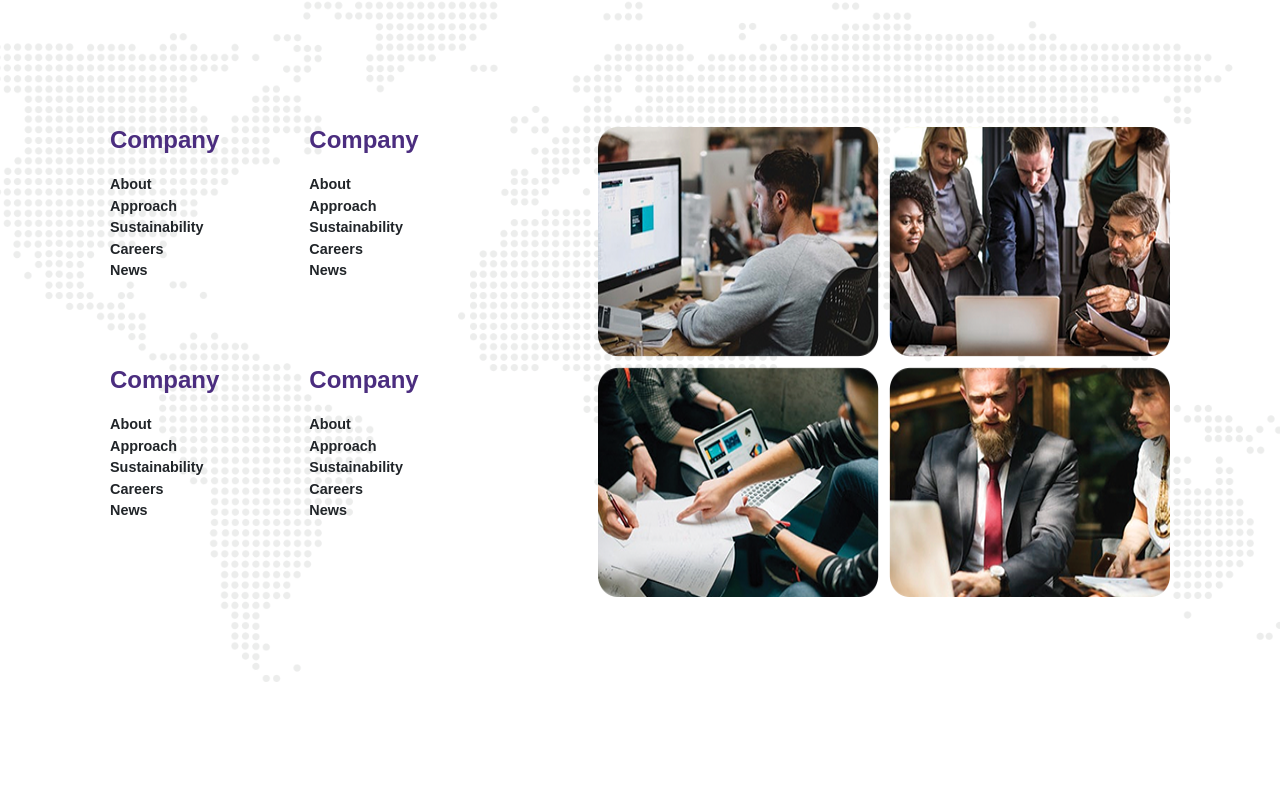
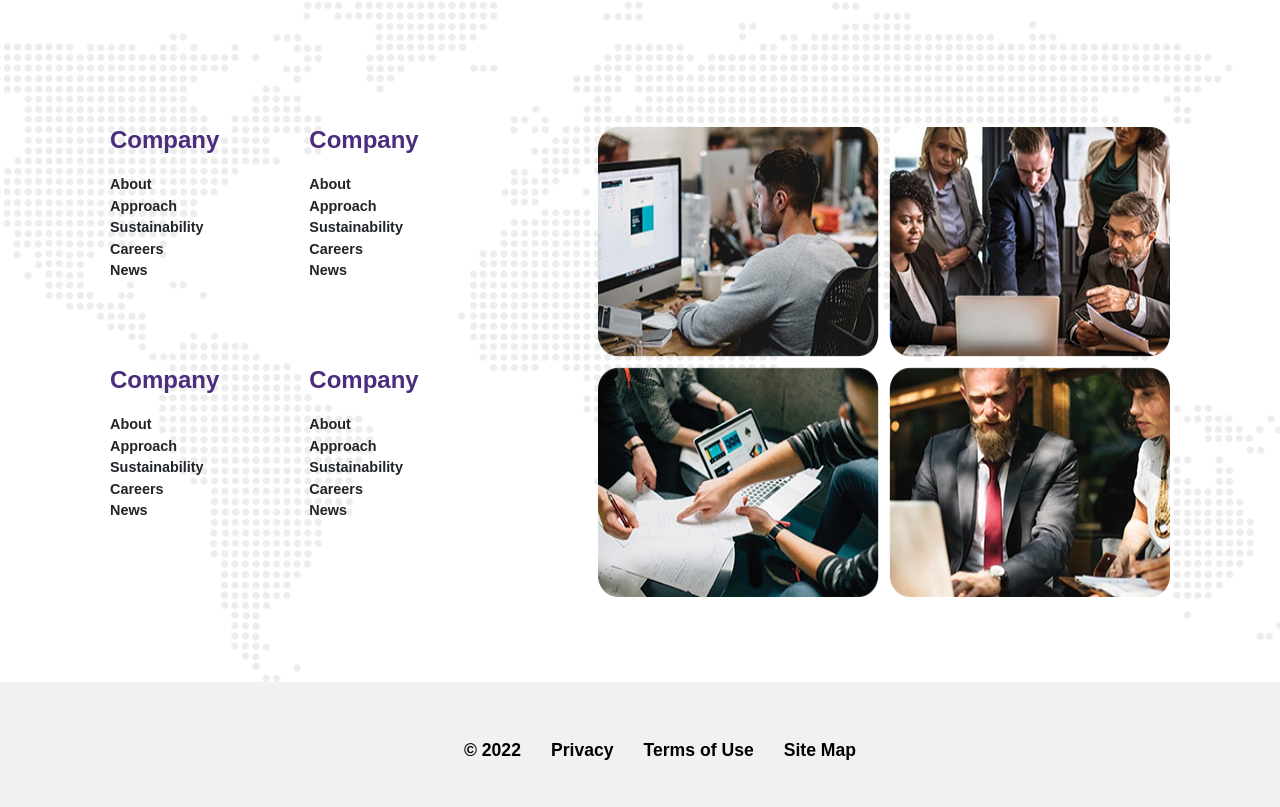
Before and after one commit to ScionRs/BlueRex, a website: page src/index.html in a window 1280 px wide. Shown: the part 6626-7433 px from the top of the page. Before the commit the page ends 7308 px from the top, so only its background shows below. Drawn offline with Linux system fonts and the light colour scheme.

Commit message:
Added footer

```diff
--- a/src/index.html
+++ b/src/index.html
@@ -346,6 +346,15 @@
         </div>
     </div>
 </section>
+
+<footer class="footer">
+    <ul class="footer__items">
+        <li class="footer__item">© 2022</li>
+        <li class="footer__item">Privacy</li>
+        <li class="footer__item">Terms of Use</li>
+        <li class="footer__item">Site Map</li>
+    </ul>
+</footer>
 <script src="js/jquery-3.6.0.min.js"></script>
 <script src="js/all.min.js"></script>
 <script src="js/script.js"></script>
--- /dev/null
+++ b/src/sass/blocks/footer.sass
@@ -0,0 +1,15 @@
+.footer
+  height: 125px
+  background-color: $lightred
+  &__items
+    display: flex
+    justify-content: center
+    align-items: center
+    list-style-type: none
+    padding-top: 55px
+  &__item
+    font-family: "Montserrat-Regular",sans-serif
+    font-size: 1.1rem
+    font-weight: bold
+    color: black
+    padding: 0 15px
--- a/src/sass/style.sass
+++ b/src/sass/style.sass
@@ -16,6 +16,7 @@
 @import "blocks/contact"
 @import "blocks/social"
 @import "blocks/company"
+@import "blocks/footer"
 @import "blocks/media"
 
 .container
```
Also changed, not shown: dist/css/blocks/footer.min.css (added), dist/css/style.min.css, dist/index.html, src/css/blocks/footer.min.css (added), src/css/style.min.css.
